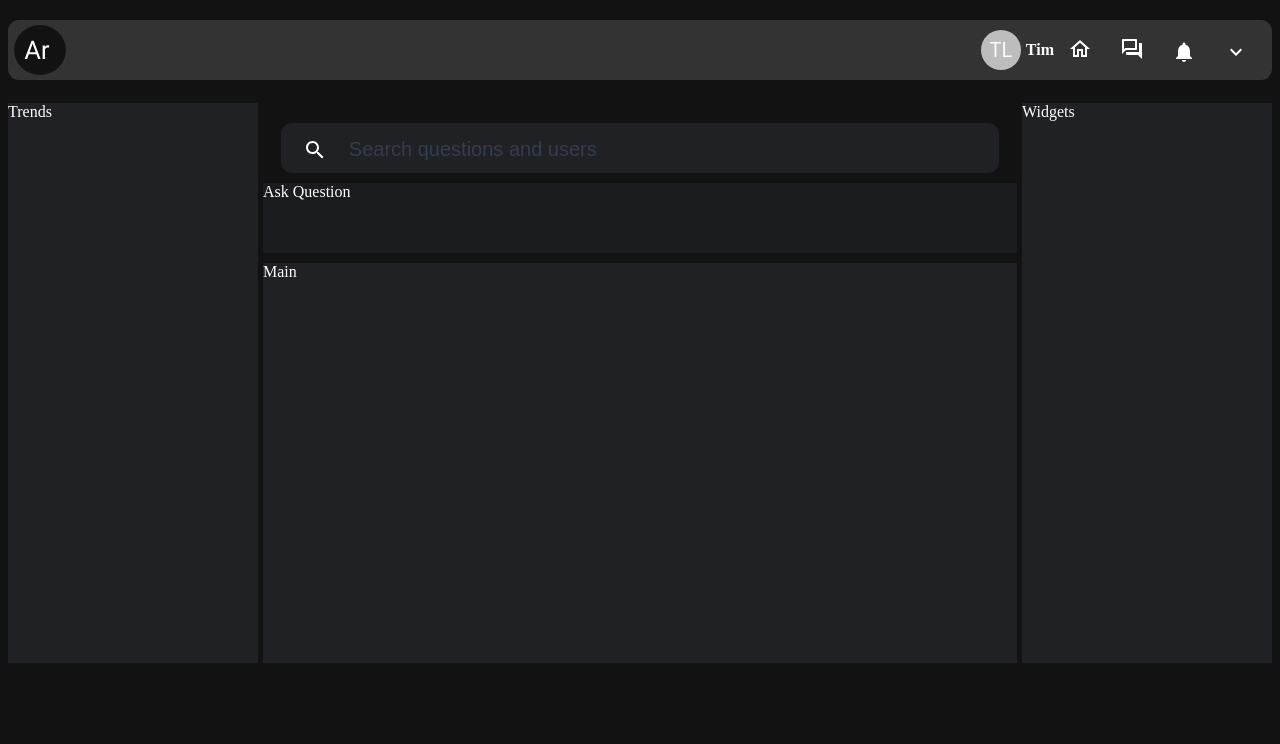
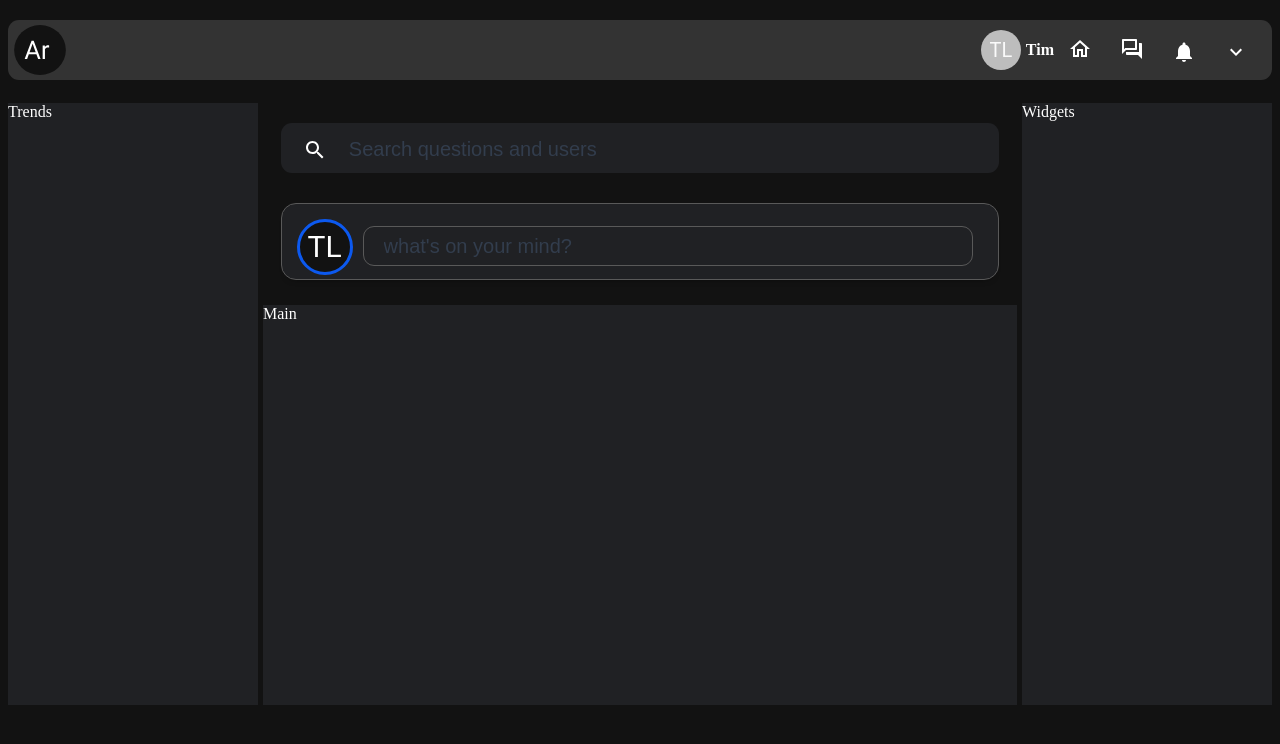
Before and after one commit to Irere123/Neox-UI, a React (Create React App) app: page / in a window 1280 px wide. Shown: the top 744 px of the page. Built offline with nearby package versions, Linux system fonts and the light colour scheme.

Commit message:
Added where you can ask question on Questa

```diff
--- /dev/null
+++ b/src/components/kofta/QuestionSender.jsx
@@ -0,0 +1,20 @@
+import React from 'react';
+import { Avatar } from '@material-ui/core';
+
+import '../../styles/kofta/QuestionSender.css';
+
+function QuestionSender() {
+  return (
+    <React.Fragment>
+      <div className='asker__top'>
+        <Avatar className='asker__avatar'>TL</Avatar>
+        <form>
+          <input className='asker__input' placeholder={"what's on your mind?"} />
+          <button type='submit'>Hidden Submit</button>
+        </form>
+      </div>
+    </React.Fragment>
+  );
+}
+
+export default QuestionSender;
--- a/src/pages/Home.jsx
+++ b/src/pages/Home.jsx
@@ -3,6 +3,7 @@ import { SearchOutlined as SearchIcon } from '@material-ui/icons';
 
 import '../styles/Home.css';
 import Header from '../components/Header';
+import QuestionSender from '../components/kofta/QuestionSender';
 
 function Home() {
   return (
@@ -18,7 +19,9 @@ function Home() {
               <input placeholder='Search questions and users' />
             </div>
           </div>
-          <div className='asker'>Ask Question</div>
+          <div className='asker'>
+            <QuestionSender />
+          </div>
           <div className='main'>Main</div>
         </div>
         <div className='widgets'>Widgets</div>
--- a/src/styles/Home.css
+++ b/src/styles/Home.css
@@ -12,7 +12,7 @@
 .center {
   display: grid;
   grid-gap: 10px;
-  grid-template-rows: 70px 70px 400px;
+  grid-template-rows: 70px 112px 400px;
 }
 
 .asker {
--- a/src/styles/kofta/Ask.css
+++ b/src/styles/kofta/QuestionSender.css
@@ -1,12 +1,14 @@
 .asker {
   display: flex;
-  margin-top: 30px;
   flex-direction: column;
   background-color: #202124;
   border: 1px solid #595959;
   border-radius: 15px;
   box-shadow: 0px 5px 7px -7px rgba(0, 0, 0, 0.75);
-  width: 90%;
+  width: 56vw;
+  margin: 0 auto;
+  margin-bottom: 15px;
+  margin-top: 20px;
 }
 
 .asker__top {
@@ -53,6 +55,8 @@
 
 .asker__input {
   flex: 1;
+  color: #323d4d;
+  font-size: 20px;
 }
 
 .asker__bottom {
```
Also changed, not shown: src/styles/kofta/Searchbar.css (deleted, +0 -9 lines), src/styles/kofta/Sidebar.css (deleted, +0 -7 lines).
